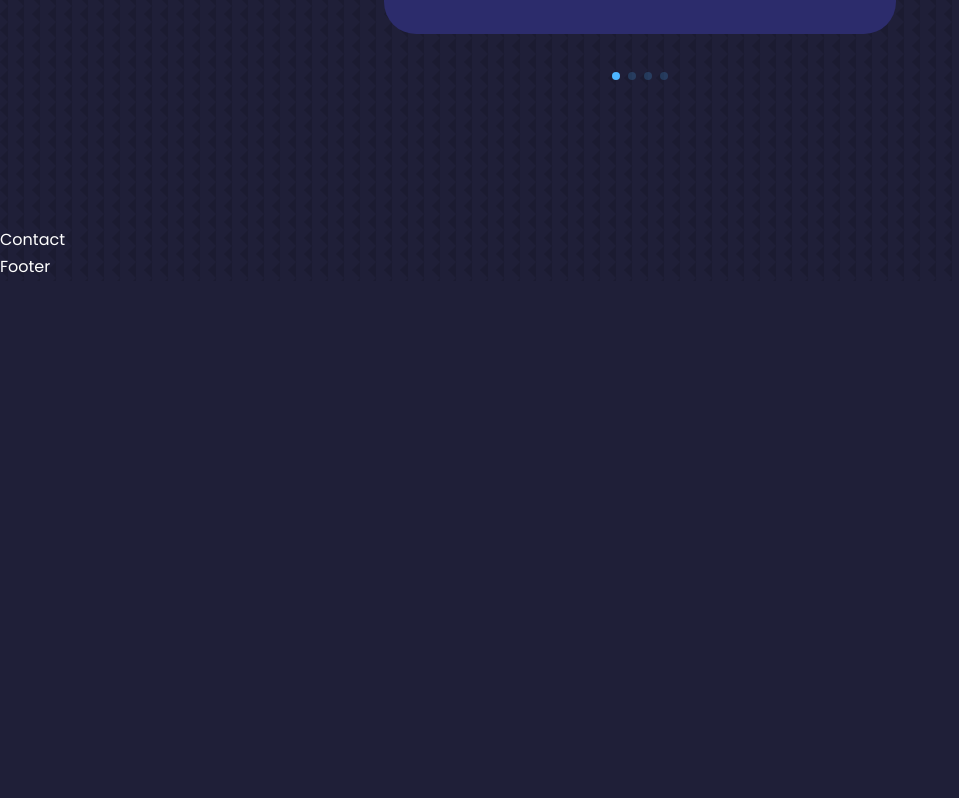
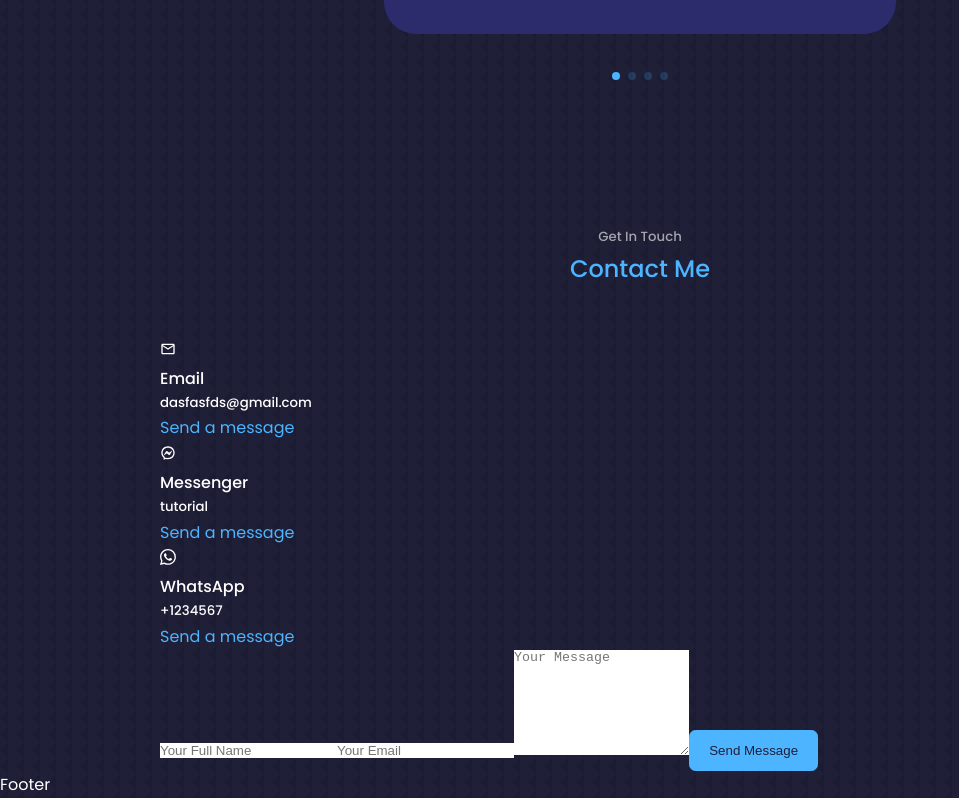
Before and after one commit to Louisss-Lam/react-portfolio-website, a React (Create React App) app: page / in a window 1280 px wide. Shown: the part 4602-5400 px from the top of the page, without its empty margins (0-959 px from the left). Before the commit the page ends 4883 px from the top, so only its background shows below. Built offline with nearby package versions, Linux system fonts and the light colour scheme.

Commit message:
contact page components setup

```diff
--- a/src/components/contact/Contact.jsx
+++ b/src/components/contact/Contact.jsx
@@ -1,9 +1,46 @@
 import React from 'react';
 import './contact.css';
+import { MdOutlineEmail } from 'react-icons/md';
+import { RiMessengerLine } from 'react-icons/ri';
+import { BsWhatsapp } from 'react-icons/bs';
 
 const Contact = () => {
   return (
-    <section id='contact'>Contact</section>
+    <section id='contact'>
+      <h5>Get In Touch</h5>
+      <h2>Contact Me</h2>
+
+      <div className="container contact__container">
+        <div className="contact__options">
+          <article className='contact__option'>
+            <MdOutlineEmail />
+            <h4>Email</h4>
+            <h5>dasfasfds@gmail.com</h5>
+            <a href="mailto:dasfasfds@gmail.com" target="_blank">Send a message</a>
+          </article>
+          <article className='contact__option'>
+            <RiMessengerLine />
+            <h4>Messenger</h4>
+            <h5>tutorial</h5>
+            <a href="https://twitter.com" target="_blank">Send a message</a>
+          </article>
+          <article className='contact__option'>
+            <BsWhatsapp />
+            <h4>WhatsApp</h4>
+            <h5>+1234567</h5>
+            <a href="https://api.whatsapp.com/send?phone=+1234567" target="_blank">Send a message</a>
+          </article>
+        </div>
+        {/* END OF CONTACT OPTIONS */}
+
+        <form action="">
+          <input type="text" name='name' placeholder='Your Full Name' required />
+          <input type="email" name='email' placeholder='Your Email' required />
+          <textarea name="message" rows="7" placeholder='Your Message'></textarea>
+          <button type='submit' className='btn btn-primary'>Send Message</button>
+        </form>
+      </div>
+    </section>
   )
 }
 
```
